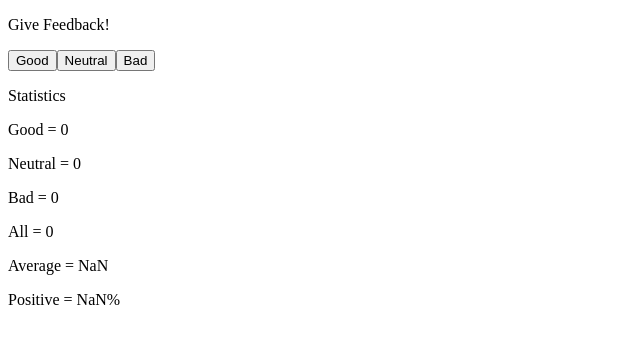
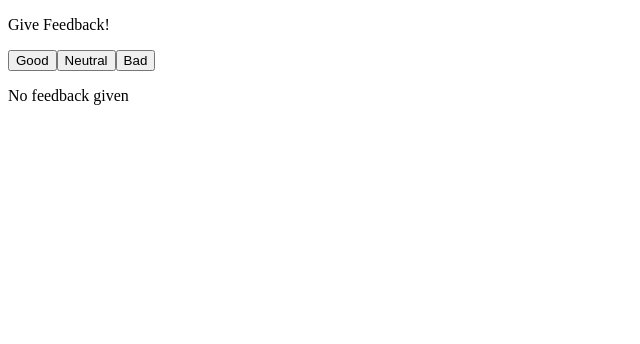
Before and after one commit to FedeGen12/fullstackopen, a React (Vite) app in the folder part1/unicafe/: page / in a window 1280 px wide. Shown: the top 344 px of the page, without its empty margins (0-640 px from the left). Built offline with nearby package versions, Linux system fonts and the light colour scheme.

Commit message:
Ejercicio 1.9

```diff
--- a/part1/unicafe/src/App.jsx
+++ b/part1/unicafe/src/App.jsx
@@ -3,6 +3,14 @@ import {useState} from "react";
 const Statistics = ({goodComents, neutralComents, badComents}) => {
 
   let total = goodComents + neutralComents + badComents;
+
+  if (total === 0) {
+    return (
+        <div>
+          <p>No feedback given</p>
+        </div>
+    );
+  }
 
   return (
       <div>
```
